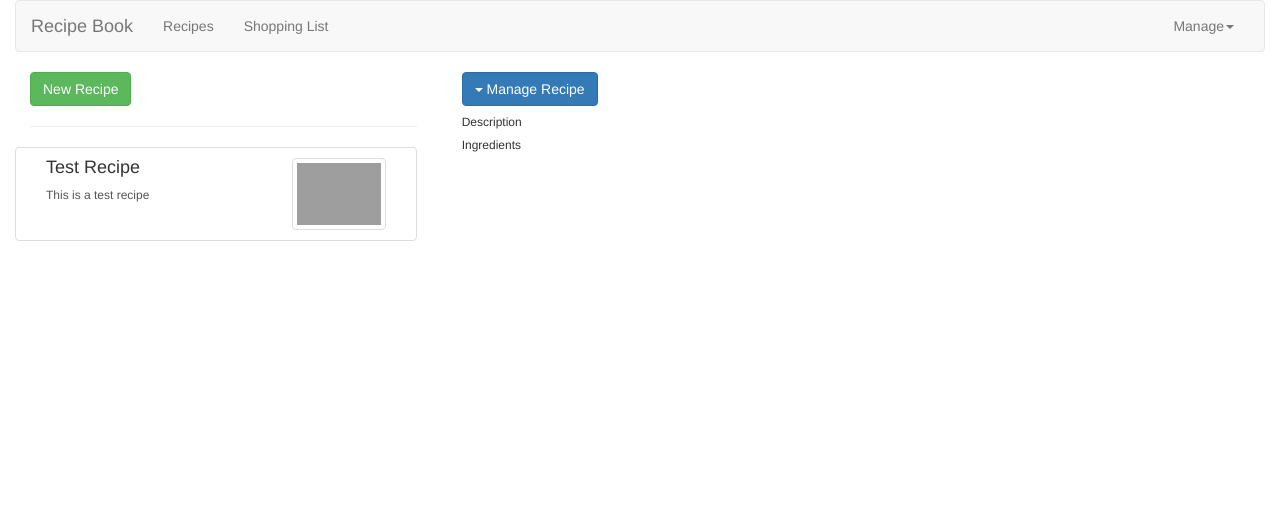
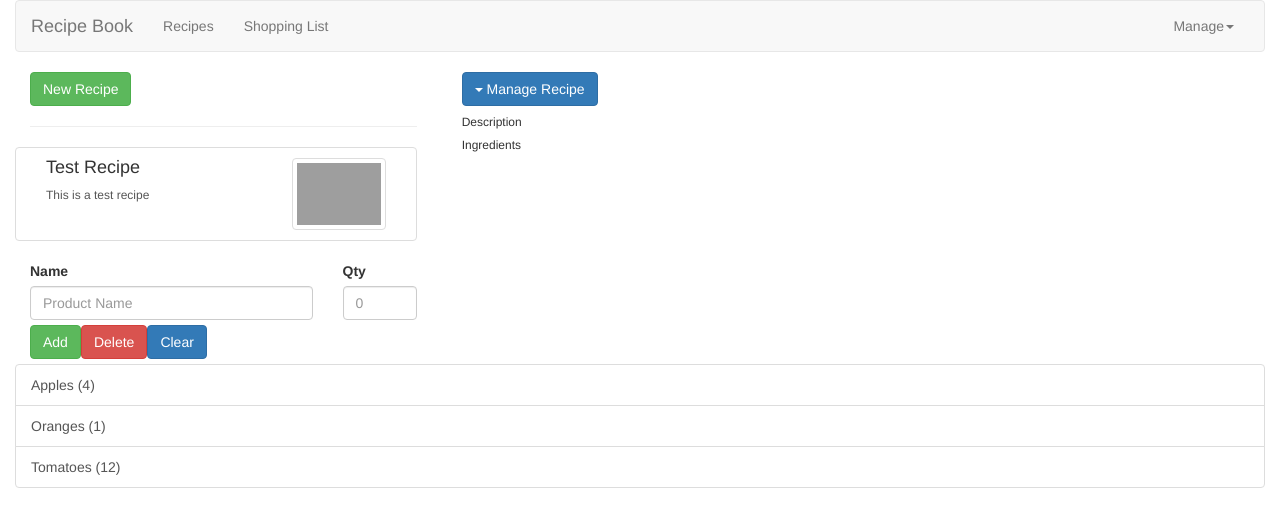
Before and after one commit to wase932/Angular4WithMaxMil, an Angular app: page / in a window 1280 px wide. Shown: the top 526 px of the page. Built offline with nearby package versions, Linux system fonts and the light colour scheme; grey boxes are pictures that could not be loaded.

Commit message:
layout for shopping-edit component

```diff
--- a/src/app/app.component.html
+++ b/src/app/app.component.html
@@ -9,4 +9,9 @@
       <app-recipes></app-recipes>
     </div>
   </div>
+  <div class="row">
+    <div class="col-md-12">
+      <app-shopping-list></app-shopping-list>
     </div>
+  </div>
+</div>
--- a/src/app/recipes/recipe-detail/recipe-detail.component.ts
+++ b/src/app/recipes/recipe-detail/recipe-detail.component.ts
@@ -1,3 +1,4 @@
+import { Ingredient } from './../../shared/ingredient.model';
 import { Component, OnInit } from '@angular/core';
 
 @Component({
@@ -6,9 +7,8 @@ import { Component, OnInit } from '@angular/core';
   styleUrls: ['./recipe-detail.component.css']
 })
 export class RecipeDetailComponent implements OnInit {
-
-  constructor() { }
-
+  constructor() {
+   }
   ngOnInit() {
   }
 
--- /dev/null
+++ b/src/app/shared/ingredient.model.ts
@@ -0,0 +1,4 @@
+export class Ingredient {
+    constructor(public name: string, public quantity: number) {
+    }
+}
--- a/src/app/shopping-list/shopping-edit/shopping-edit.component.html
+++ b/src/app/shopping-list/shopping-edit/shopping-edit.component.html
@@ -1,3 +1,19 @@
-<p>
-  shopping-edit works!
-</p>
+<div class="container-fluid">
+  <div class="row">
+    <div class="form-group">
+      <div class="col-md-3">
+        <label for="name" class="control-label">Name</label>
+        <input type="text" name="name" id="name" class="form-control" placeholder="Product Name">
+      </div>
+      <div class="col-md-1">
+        <label for="qty" class="control-label">Qty</label>
+        <input type="number" name="qty" id="qty" class="form-control" placeholder="0">
+      </div>
+    </div>
+  </div>
+  <div class="row form-group" style="margin: 5px; margin-left:0px">
+      <button class="btn btn-success" href="#">Add</button>
+      <button class="btn btn-danger" href="#">Delete</button>
+      <button class="btn btn-primary" href="#">Clear</button>
+  </div>
+</div>
--- a/src/app/shopping-list/shopping-list.component.html
+++ b/src/app/shopping-list/shopping-list.component.html
@@ -1,3 +1,13 @@
-<p>
-  shopping-list works!
-</p>
+<div class="col-md-12">
+  <div class="row">
+    <app-shopping-edit></app-shopping-edit>
+  </div>
+  <div class="row">
+    <div class="list-group">
+      <a class="list-group-item" href="#" style="cursor:pointer"
+      *ngFor="let ingredient of Ingredients; let i=index">
+      {{ingredient.name}}  ({{ingredient.quantity}})
+    </a>
+    </div>
+  </div>
+</div>
--- a/src/app/shopping-list/shopping-list.component.ts
+++ b/src/app/shopping-list/shopping-list.component.ts
@@ -1,3 +1,4 @@
+import { Ingredient } from './../shared/ingredient.model';
 import { Component, OnInit } from '@angular/core';
 
 @Component({
@@ -6,9 +7,14 @@ import { Component, OnInit } from '@angular/core';
   styleUrls: ['./shopping-list.component.css']
 })
 export class ShoppingListComponent implements OnInit {
-
-  constructor() { }
-
+  Ingredients: Ingredient[] = [];
+  constructor() {
+    this.Ingredients.push(
+      new Ingredient('Apples', 4)
+      , new Ingredient('Oranges', 1)
+      , new Ingredient('Tomatoes', 12)
+    );
+  }
   ngOnInit() {
   }
 
```
Also changed, not shown: src/app/recipes/recipe-detail/recipe-detail.component.html (line endings or trailing spaces). Lines whose indentation alone changed are shown as unchanged.
